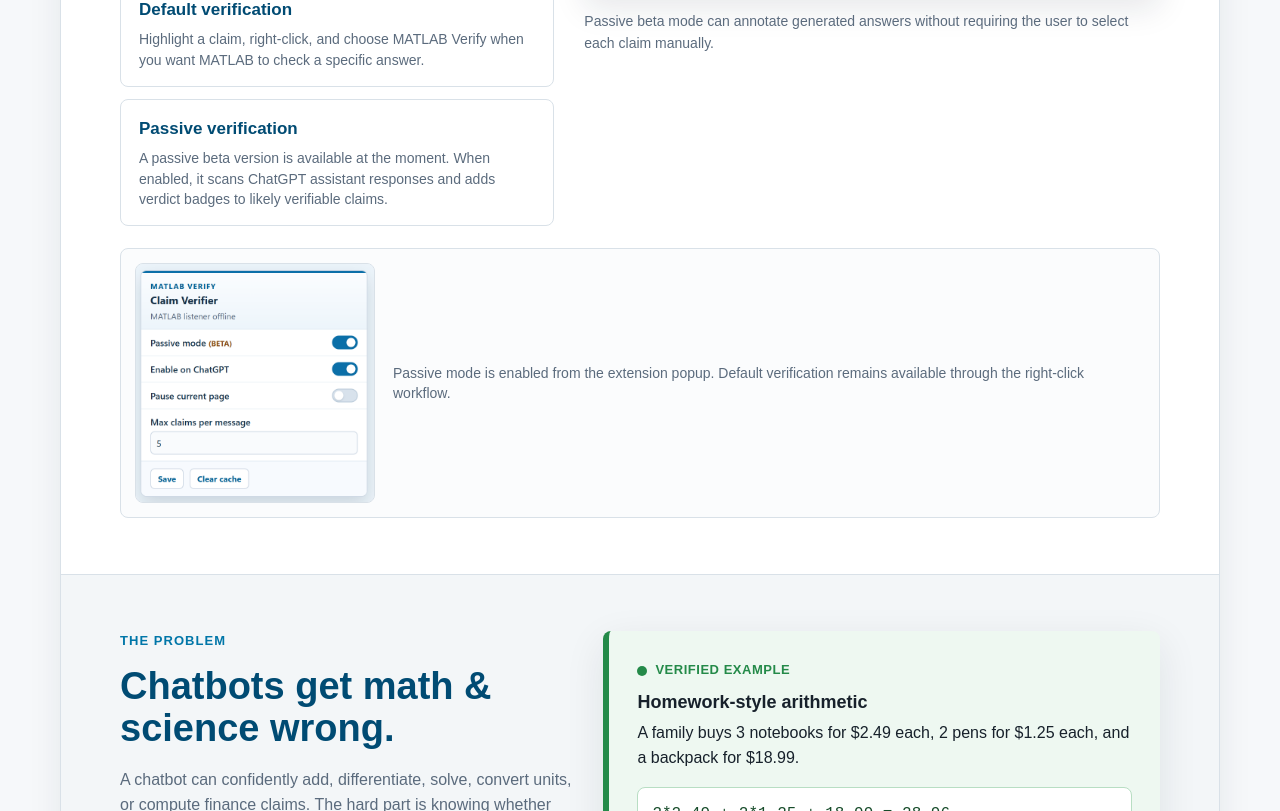
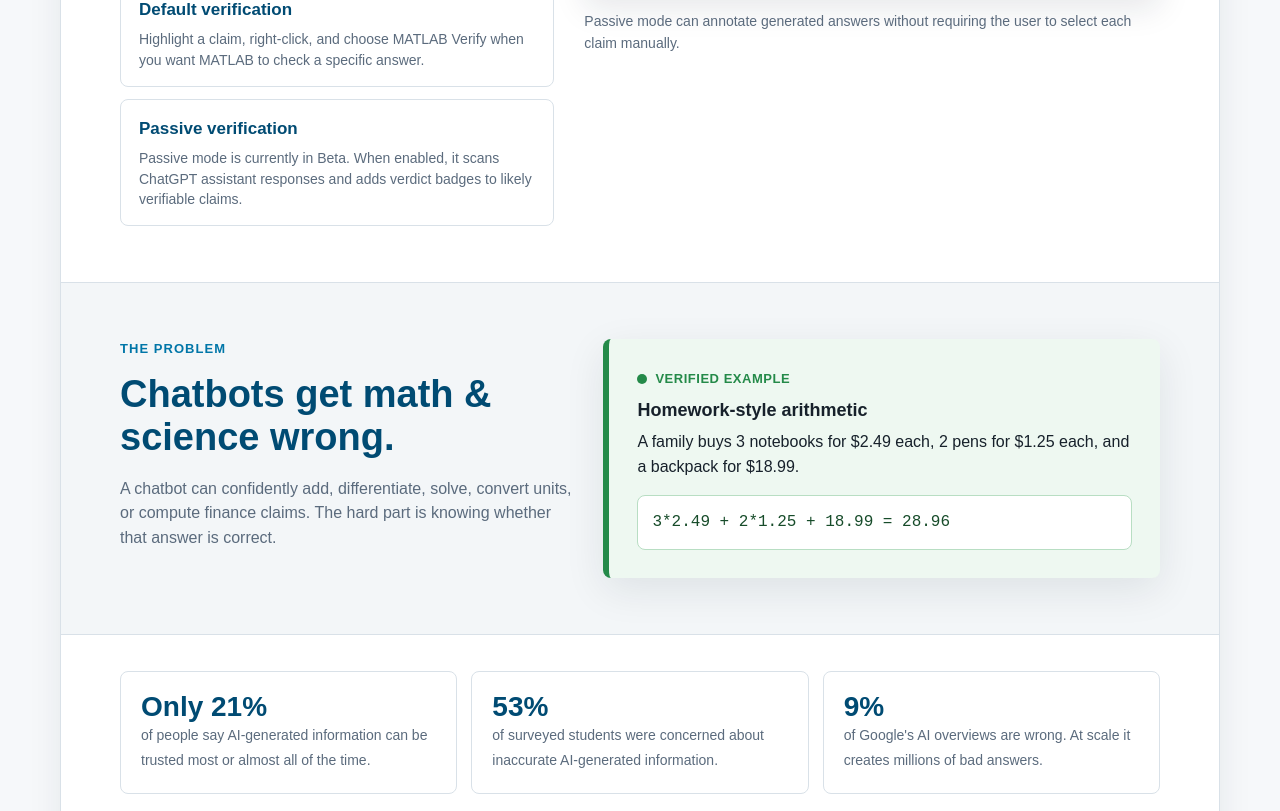
Before and after one commit to the-worstever/MATLAB-Verify-Demo, a plain HTML site: page index.html in a window 1280 px wide. Shown: the part 1386-2197 px from the top of the page. Drawn offline with Linux system fonts and the light colour scheme.

Commit message:
Simplify passive mode demo section

```diff
--- a/index.html
+++ b/index.html
@@ -206,32 +206,6 @@
 
     .mode-item span {
       display: block;
-      color: var(--muted);
-      font-size: 14px;
-      line-height: 1.45;
-    }
-
-    .extension-shot {
-      display: grid;
-      grid-template-columns: minmax(180px, 240px) minmax(0, 1fr);
-      align-items: center;
-      gap: 18px;
-      margin-top: 22px;
-      padding: 14px;
-      overflow: hidden;
-      border: 1px solid var(--line);
-      border-radius: 8px;
-      background: #fbfcfd;
-    }
-
-    .extension-shot img {
-      border: 1px solid var(--line);
-      border-radius: 8px;
-      background: #edf5fb;
-    }
-
-    .extension-shot p {
-      margin: 0;
       color: var(--muted);
       font-size: 14px;
       line-height: 1.45;
@@ -519,7 +493,6 @@
       .hero-grid,
       .problem-grid,
       .mode-grid,
-      .extension-shot,
       .audience-grid {
         grid-template-columns: 1fr;
       }
@@ -593,7 +566,7 @@
             </div>
             <div class="mode-item">
               <strong>Passive verification</strong>
-              <span>A passive beta version is available at the moment. When enabled, it scans ChatGPT assistant responses and adds verdict badges to likely verifiable claims.</span>
+              <span>Passive mode is currently in Beta. When enabled, it scans ChatGPT assistant responses and adds verdict badges to likely verifiable claims.</span>
             </div>
           </div>
         </div>
@@ -603,12 +576,8 @@
               <source src="assets/passive-matlab-verify.mp4" type="video/mp4">
             </video>
           </div>
-          <p class="caption">Passive beta mode can annotate generated answers without requiring the user to select each claim manually.</p>
+          <p class="caption">Passive mode can annotate generated answers without requiring the user to select each claim manually.</p>
         </div>
-      </div>
-      <div class="inner extension-shot">
-        <img src="assets/extension-options.png" alt="MATLAB Verify extension popup with passive mode enabled">
-        <p>Passive mode is enabled from the extension popup. Default verification remains available through the right-click workflow.</p>
       </div>
     </section>
 
```
Also changed, not shown: assets/extension-options.png (deleted).
